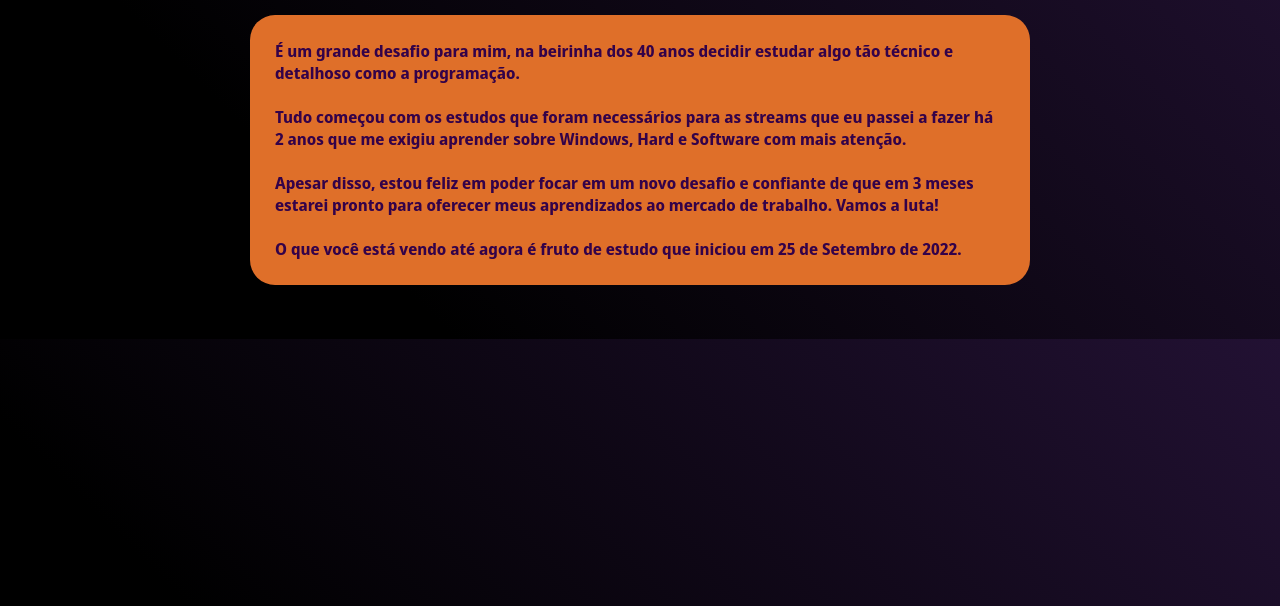
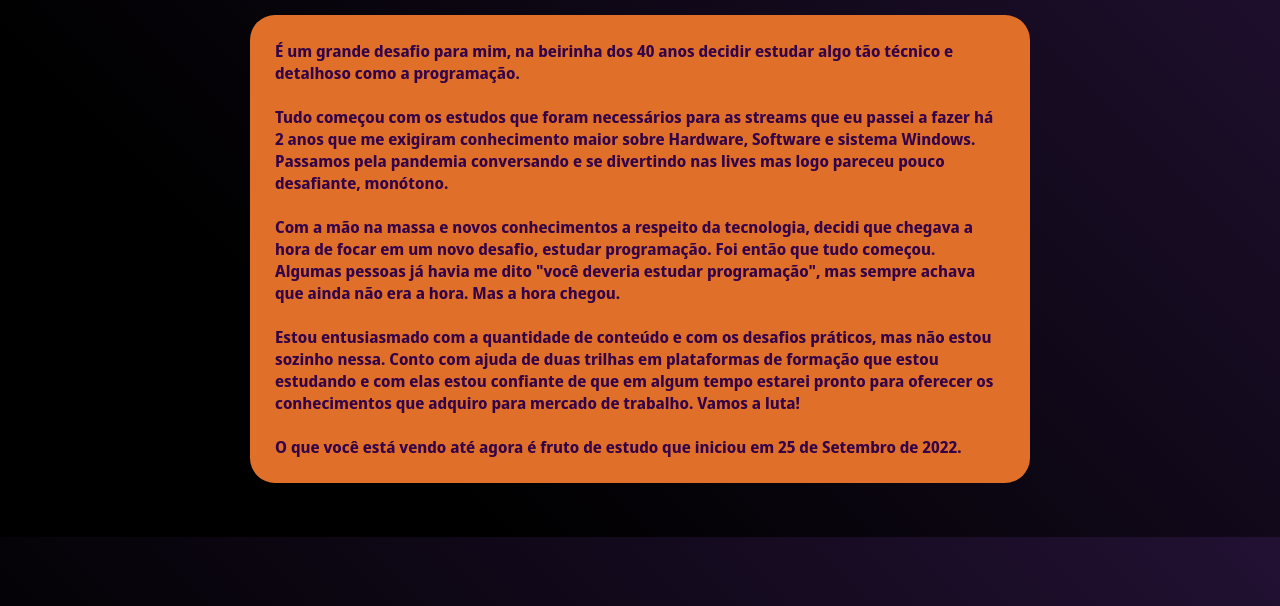
Before and after one commit to DaniSimoni/homepage, a website: page inicio.html in a window 1280 px wide. Shown: the part 194-800 px from the top of the page. Drawn offline with Linux system fonts and the light colour scheme; a web font is replaced by a local one.

Commit message:
atualization

```diff
--- a/inicio.html
+++ b/inicio.html
@@ -48,12 +48,12 @@
             É um grande desafio para mim, na beirinha dos 40 anos decidir estudar algo tão técnico e detalhoso como a programação.
             <br>
             <br>
-            Tudo começou com os estudos que foram necessários para as streams que eu passei a fazer há 2 anos que me exigiu aprender sobre Windows, Hard e Software com mais atenção. <br>
+            Tudo começou com os estudos que foram necessários para as streams que eu passei a fazer há 2 anos que me exigiram conhecimento maior sobre Hardware, Software e sistema Windows. Passamos pela pandemia conversando e se divertindo nas lives mas logo pareceu pouco desafiante, monótono. <br>
             <br>
-            Apesar disso, estou feliz
-        em poder focar em um novo desafio e confiante de que em 3 meses estarei pronto para oferecer meus aprendizados ao mercado de trabalho. Vamos a luta!
+            Com a mão na massa e novos conhecimentos a respeito da tecnologia, decidi que chegava a hora de focar em um novo desafio, estudar programação. Foi então que tudo começou. Algumas pessoas já havia me dito "você deveria estudar programação", mas sempre achava que ainda não era a hora. Mas a hora chegou. <br><br>
+            Estou entusiasmado com a quantidade de conteúdo e com os desafios práticos, mas não estou sozinho nessa. Conto com ajuda de duas trilhas em plataformas de formação que estou estudando e com elas estou confiante de que em algum tempo estarei pronto para oferecer os conhecimentos que adquiro para mercado de trabalho. Vamos a luta!
             <br>
-        <br>O que você está vendo até agora é fruto de estudo que iniciou em 25 de Setembro de 2022.
+            <br>O que você está vendo até agora é fruto de estudo que iniciou em 25 de Setembro de 2022.
         </strong></p>
     </div>
 
```
